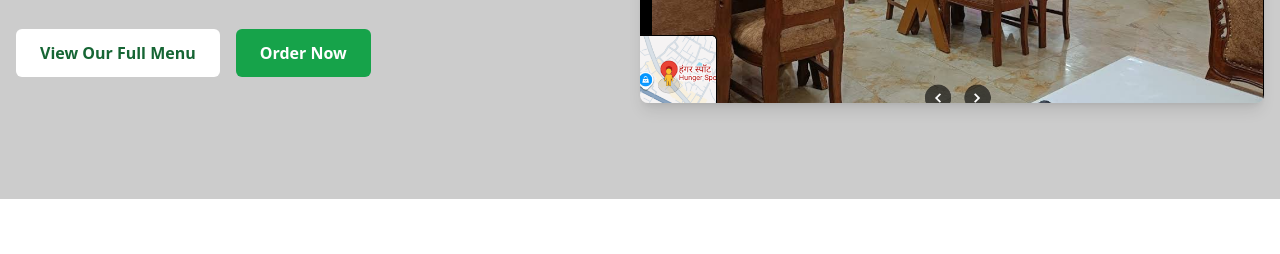
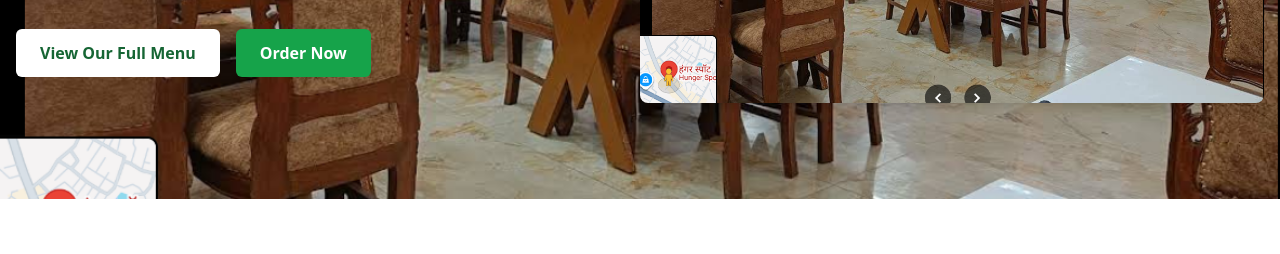
Before and after one commit to neeleshyadav603/hunger-spot-prototype, a plain HTML site: page index.html in a window 1280 px wide. Shown: the part 390-644 px from the top of the page. Drawn offline with nearby package versions, Linux system fonts and the light colour scheme; placeholder pictures from the web are drawn by us.

Commit message:
Update index.html

```diff
--- a/index.html
+++ b/index.html
@@ -61,7 +61,7 @@
 
         /* Hero section with student image */
         .hero-bg {
-            background-image: url('https://placehold.co/1920x800/2c3e50/ffffff?text=Students+Dining+at+Hunger+Spot');
+            background-image: url('Screenshot 2025-10-19 123626.png');
             background-size: cover;
             background-position: center;
         }
```
